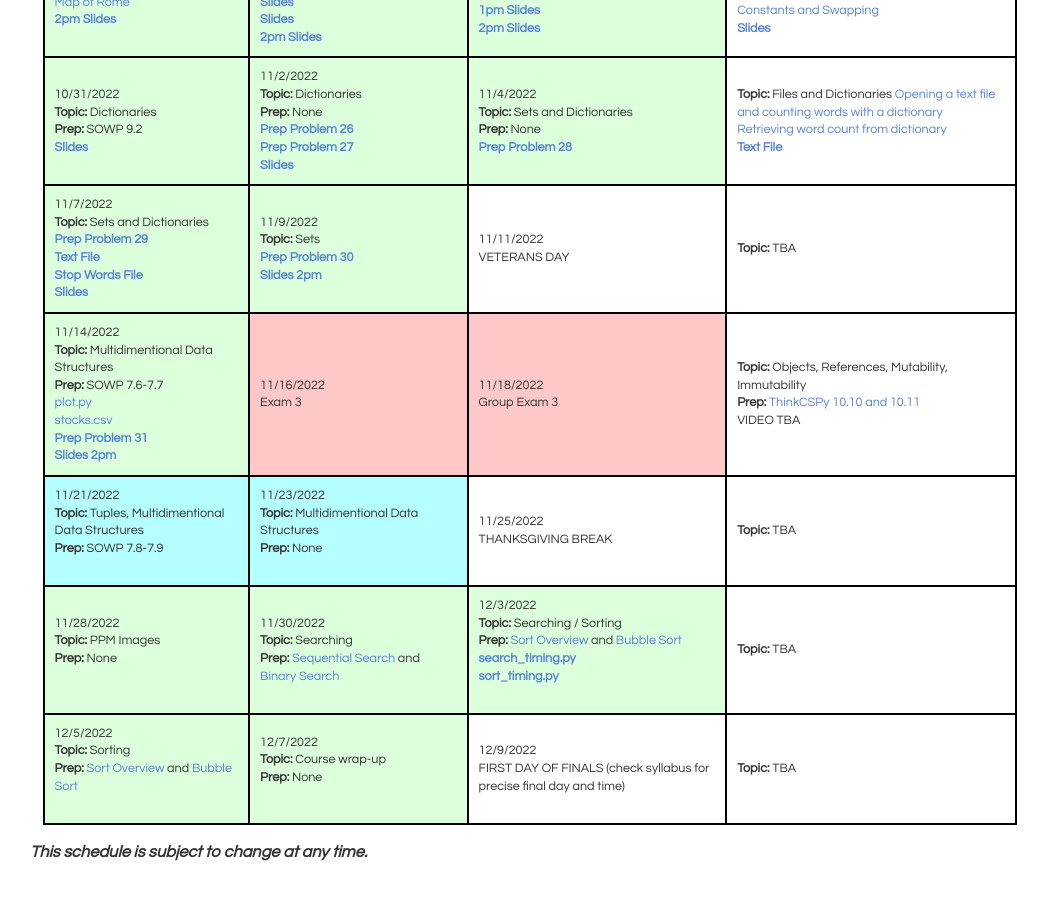
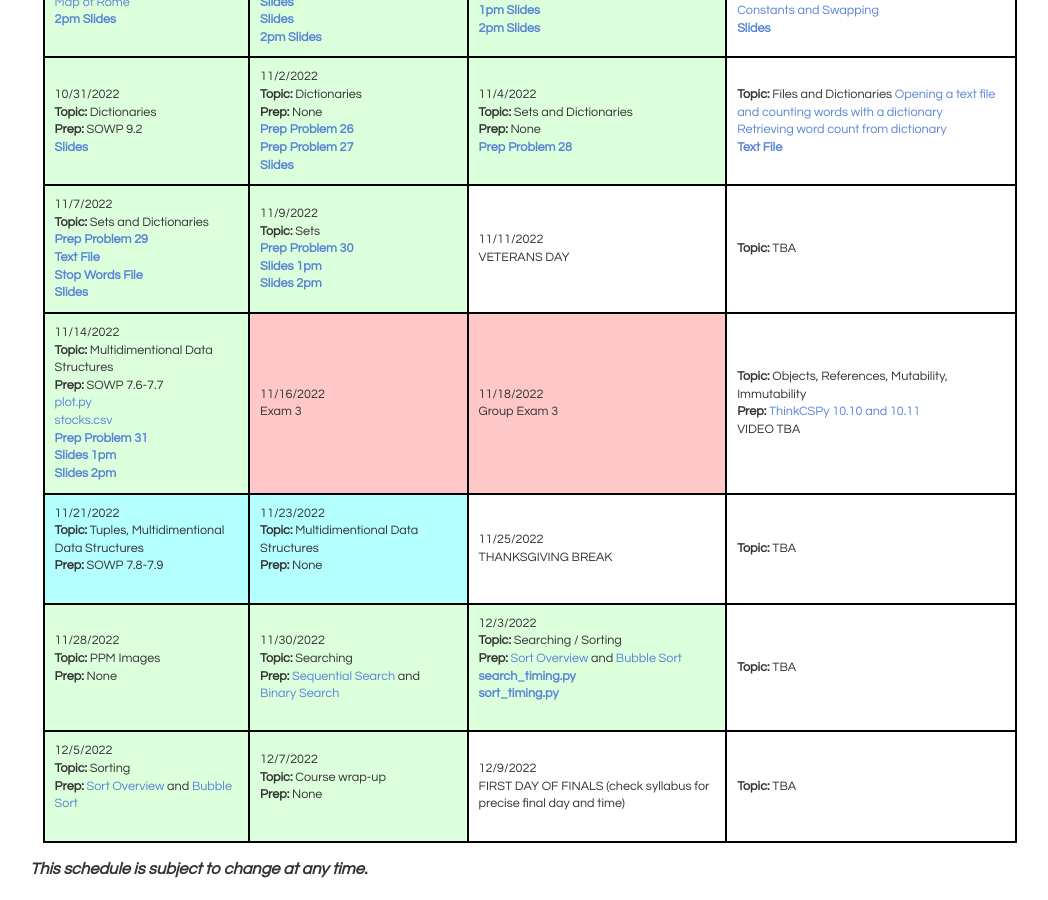
Before and after one commit to bddicken/cs110fall2022website, a Jekyll site: the page built from schedule/index.md, in a window 1280 px wide and 900 px high, scrolled down 1669 px. Shown: the whole window, without its empty margins (110-1158 px from the left). Built offline with Jekyll 4.4.1, drawn with Linux system fonts in a browser that asks for light colours.

Commit message:
Add links to slides

```diff
--- a/schedule/index.md
+++ b/schedule/index.md
@@ -399,6 +399,7 @@
     11/9/2022 <br/>
     <b>Topic:</b> Sets <br/>
     <a href="../preps/30/"><b>Prep Problem 30</b></a> <br/>
+    <a href="./slides/32-sets.pdf"><b>Slides 1pm</b></a> <br/>
     <a href="./slides/30-sets-AP.pdf"><b>Slides 2pm</b></a> <br/>
   </td>
   <td class="">
@@ -418,6 +419,7 @@
     <a href="./res/plot.py">plot.py</a> <br/>
     <a href="./res/stocks.csv">stocks.csv</a> <br/>
     <a href="../preps/31/"><b>Prep Problem 31</b></a> <br/>
+    <a href="./slides/33-objects-references.pdf"><b>Slides 1pm</b></a> <br/>
     <a href="./slides/31-objects-references-AP-before.pdf"><b>Slides 2pm</b></a> <br/>
 
   </td>
```
Also changed, not shown: 2 other files.
